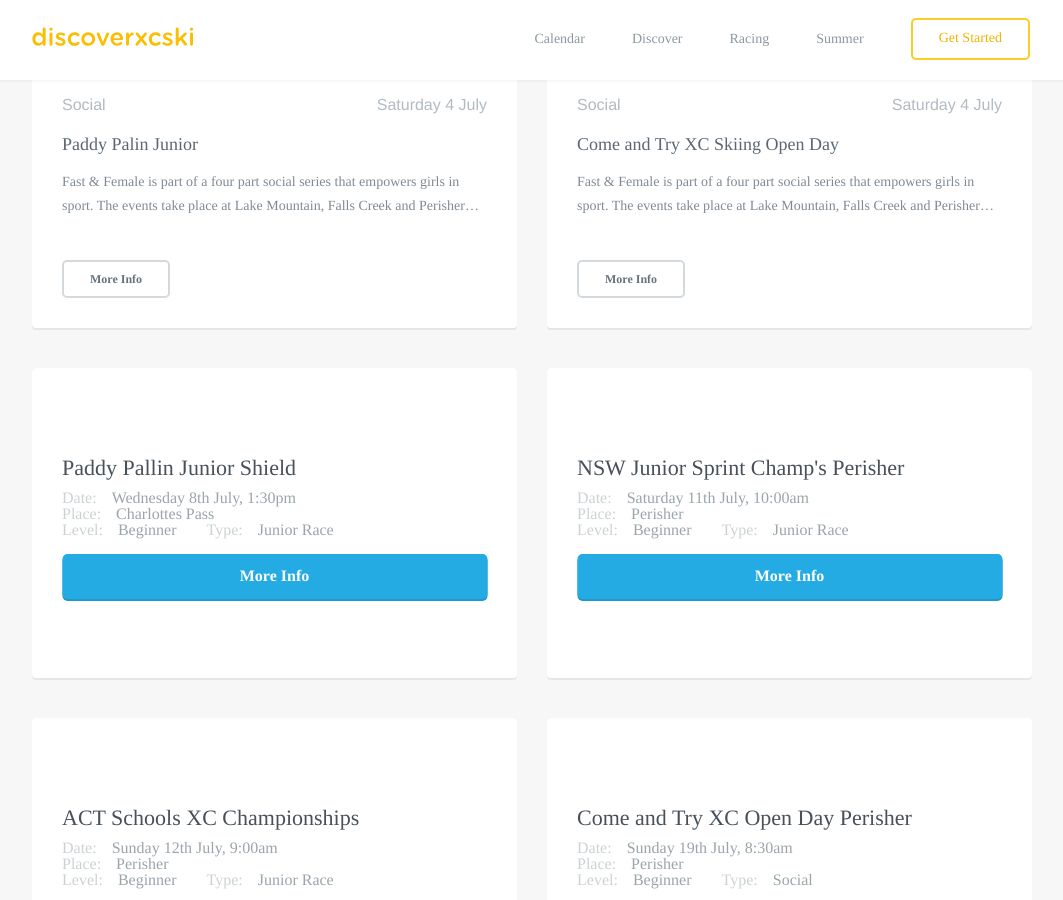
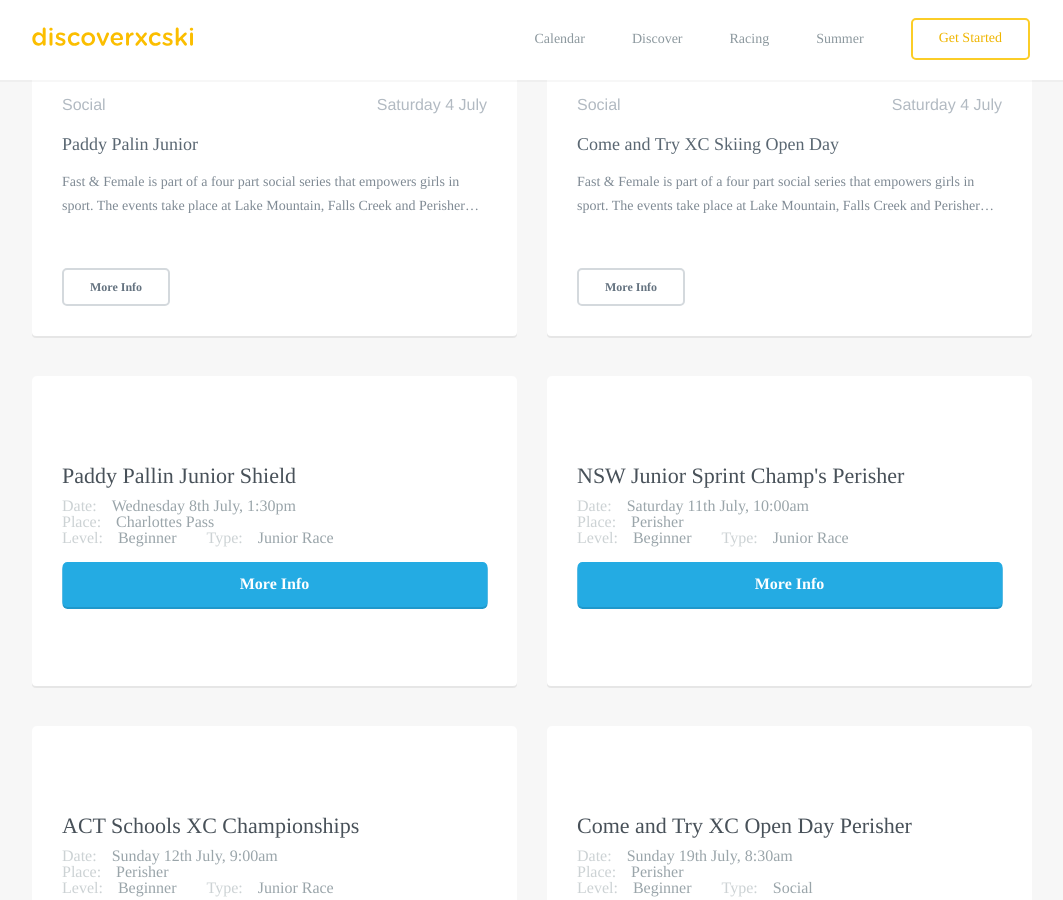
Before and after one commit to robcatto/robcatto.github.io, a Jekyll site: the page built from events/index.html, in a window 1280 px wide and 900 px high, scrolled down 590 px. Shown: the whole window, without its empty margins (108-1171 px from the left). Built offline with Jekyll 4.4.1, drawn with Linux system fonts in a browser that asks for light colours; some web fonts are replaced; Markdown is read by kramdown in place of the engine named in the settings.

Commit message:
Update index.html

```diff
--- a/events/index.html
+++ b/events/index.html
@@ -298,7 +298,7 @@ layout: default
                 <div class="row" style="max-width: 1030px;">
                      <!--Paddy Pallin Junior Perisher-->
                         <div class="column two">
-                            <div class="callout-card event__card" style="min-height: 315px;">
+                            <div class="callout-card event__card" style="min-height: 323px;">
                                     <a class="title" href="/events/fast-&-female-lake-mountain">
     <div class="event__bar">
 
@@ -329,7 +329,7 @@ layout: default
 
                           <!--Come and Try XC Skiing Open Day Perisher-->
                         <div class="column two">
-                            <div class="callout-card event__card" style="min-height: 315px;">
+                            <div class="callout-card event__card" style="min-height: 323px;">
                                     <a class="title" href="/events/fast-&-female-lake-mountain">
     <div class="event__bar">
 
```
